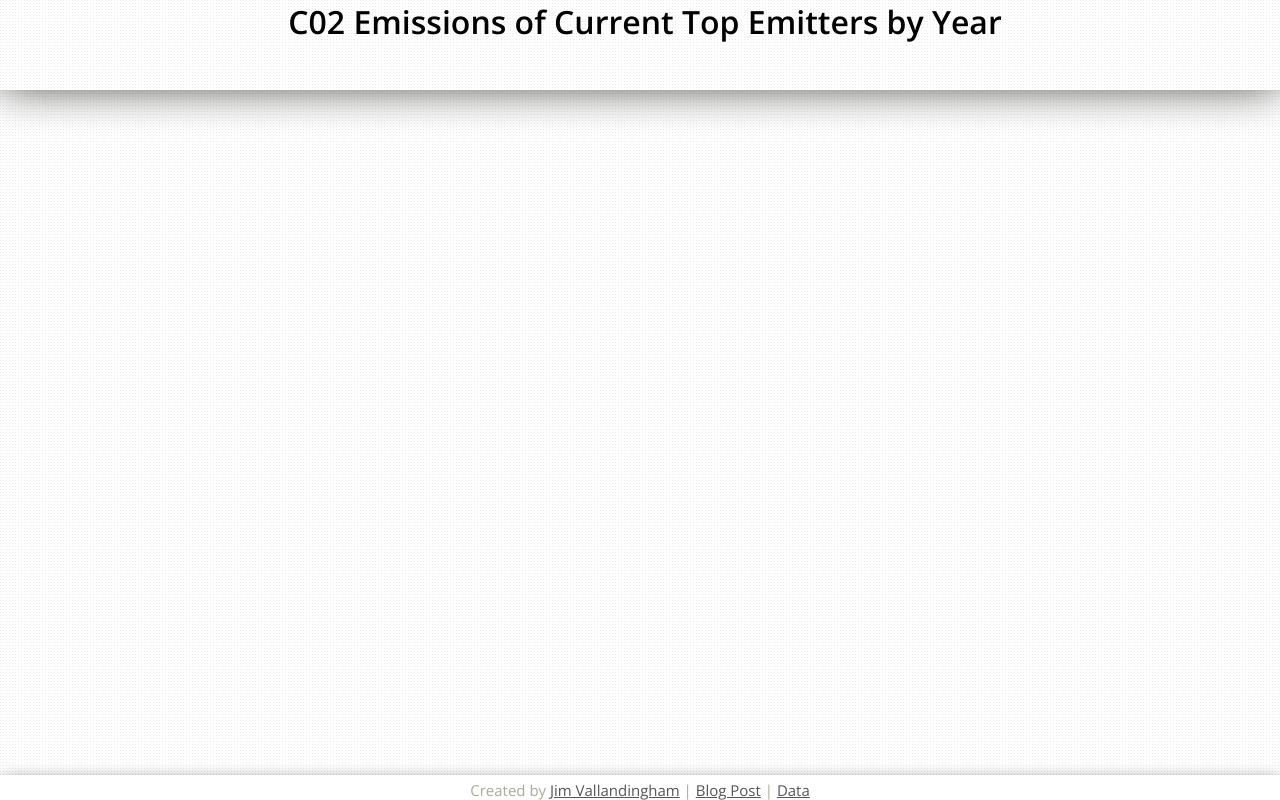
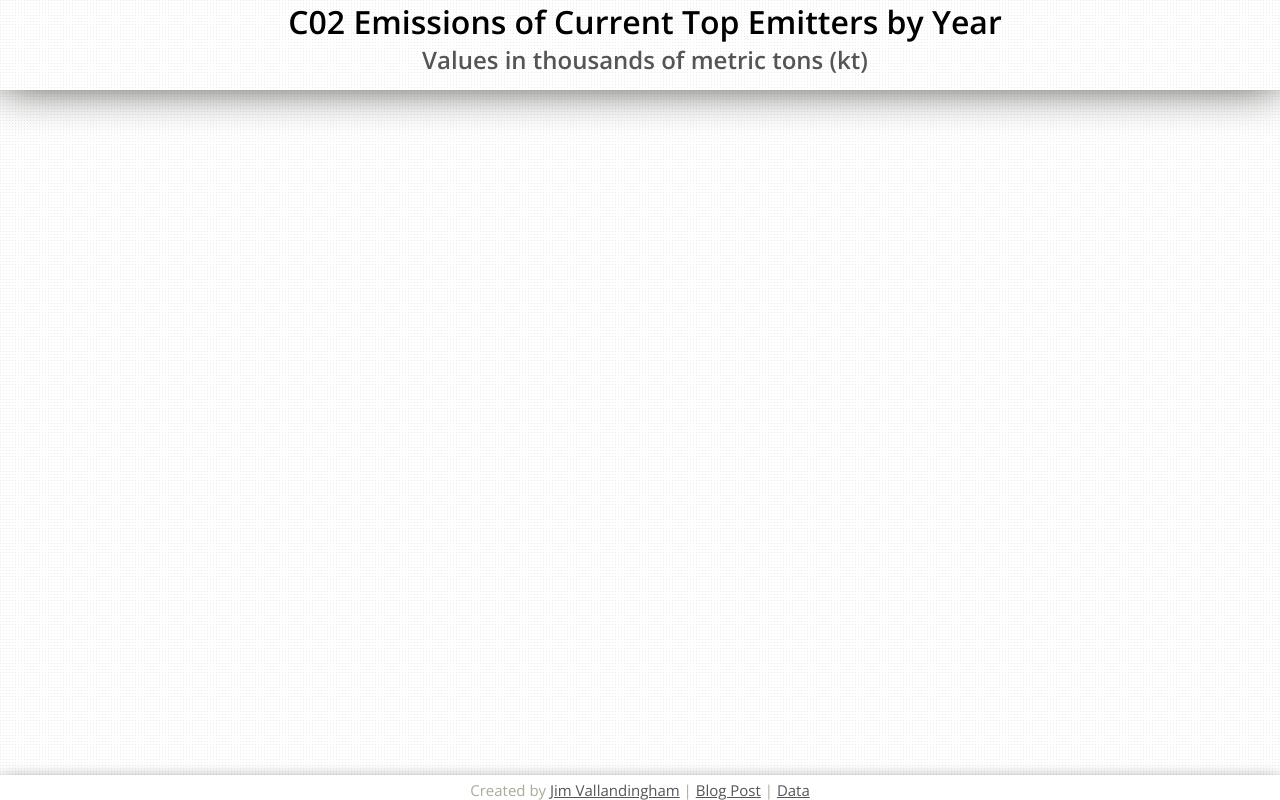
Before and after one commit to vlandham/co2_small_multiple, a plain HTML site: page index.html in a window 1280 px wide. Drawn offline with nearby package versions, Linux system fonts and the light colour scheme; no server answers.

Commit message:
add h2. GA code

```diff
--- a/css/style.css
+++ b/css/style.css
@@ -20,10 +20,15 @@ header {
   text-align: center;
 }
 
-h1 {
+h1,h2 {
   padding:0 0 0 10px;
   margin:0;
 }
+
+h2 {
+  color: #555;
+}
+
 
 #vis {
   position: relative;
--- a/index.html
+++ b/index.html
@@ -27,7 +27,7 @@
   <div id="container" class="container">
     <header>
     <h1>C02 Emissions of Current Top Emitters by Year</h1>
-    <h2></h2>
+    <h2>Values in thousands of metric tons (kt)</h2>
     </header>
     <div id="main" role="main">
       <div id="vis">
@@ -60,7 +60,7 @@
   <script type="text/coffeescript" src="coffee/vis.coffee"></script>
 
   <script> // Change UA-XXXXX-X to be your site's ID
-    window._gaq = [['_setAccount','UAXXXXXXXX1'],['_trackPageview'],['_trackPageLoadTime']];
+    window._gaq = [['_setAccount','UA-17355070-1'],['_trackPageview'],['_trackPageLoadTime']];
     Modernizr.load({
       load: ('https:' == location.protocol ? '//ssl' : '//www') + '.google-analytics.com/ga.js'
     });
```
